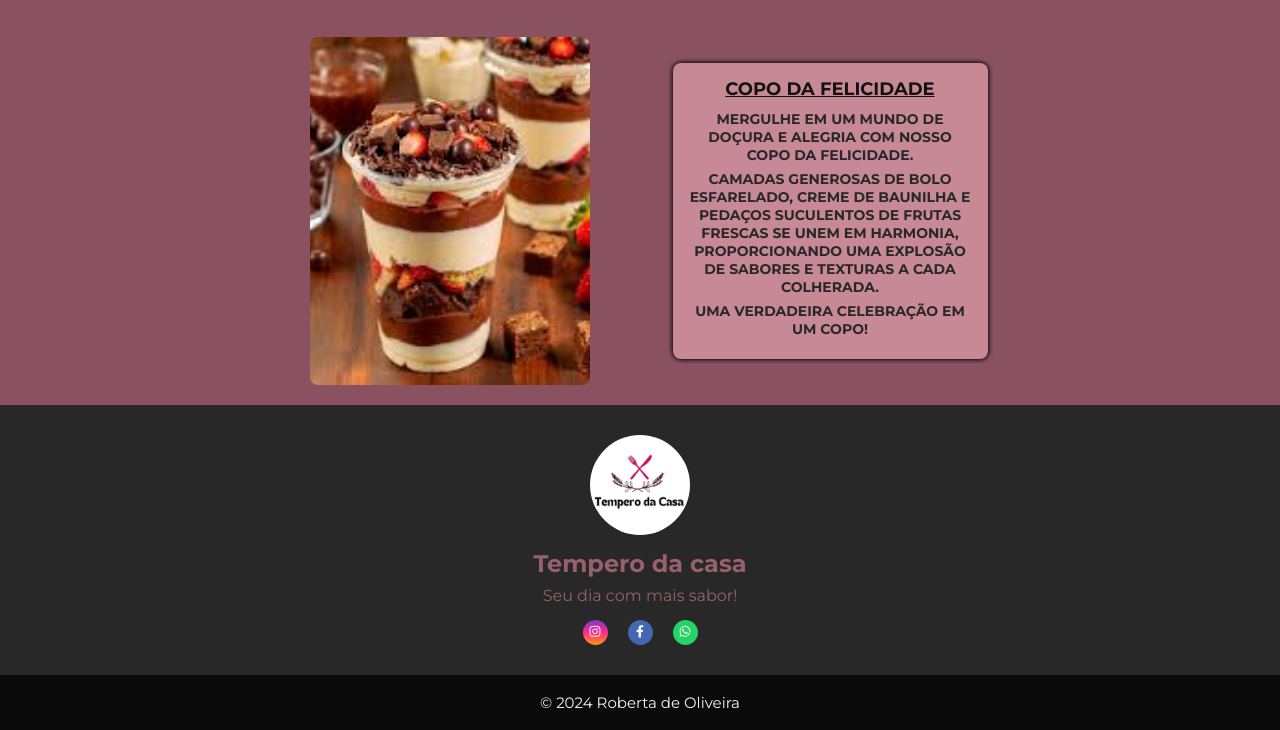
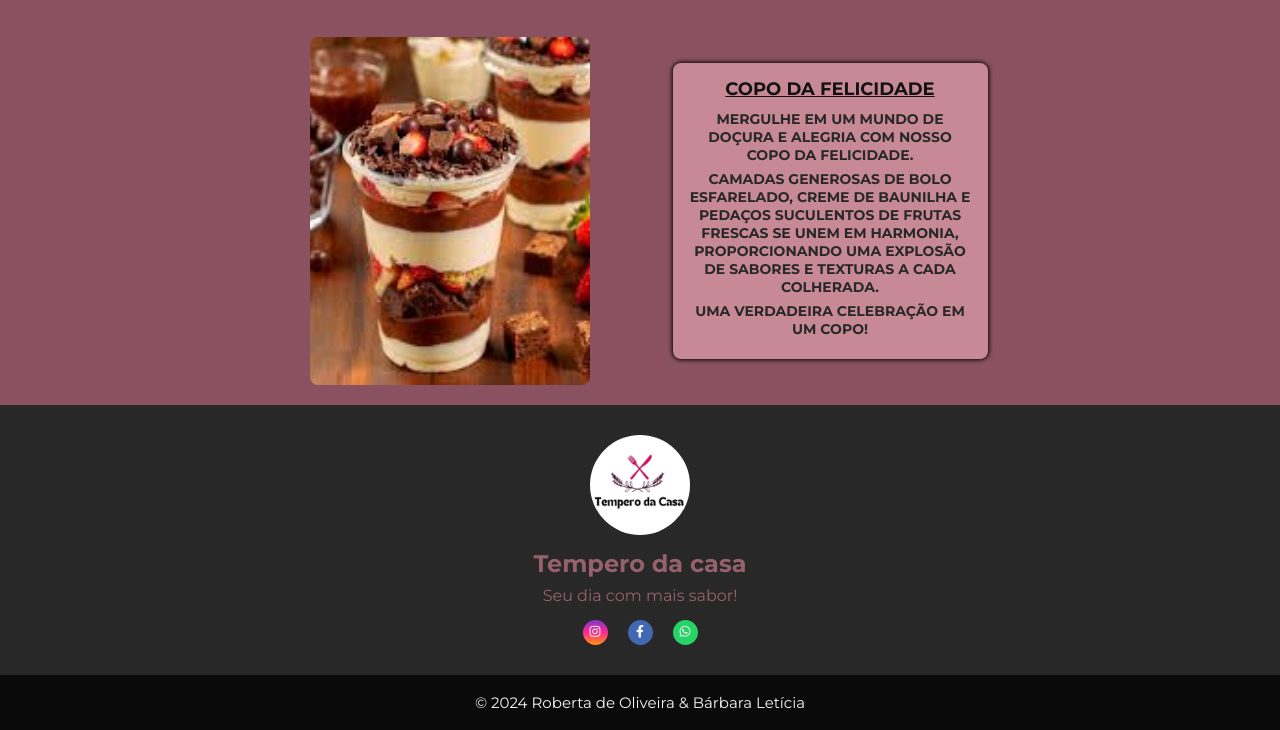
Before and after one commit to RobertadeOliveira/tempero-da-casa, a plain HTML site: page index.html in a window 1280 px wide. Shown: the part 4571-5301 px from the top of the page. Drawn offline with nearby package versions, Linux system fonts and the light colour scheme.

Commit message:
Update index.html

```diff
--- a/index.html
+++ b/index.html
@@ -223,7 +223,7 @@
 
     <footer>
         <div id="ter_copyright">
-            &copy 2024 Roberta de Oliveira
+            &copy 2024 Roberta de Oliveira & Bárbara Letícia
         </div>
 
     </footer>
```
